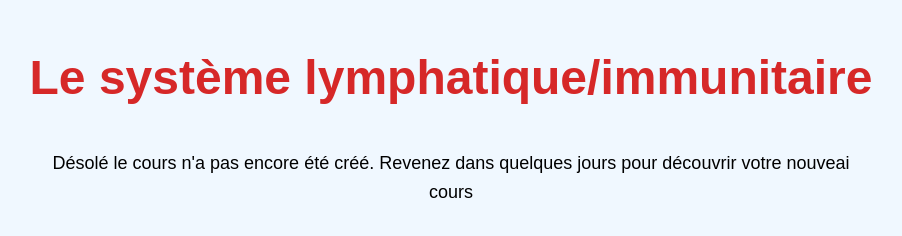
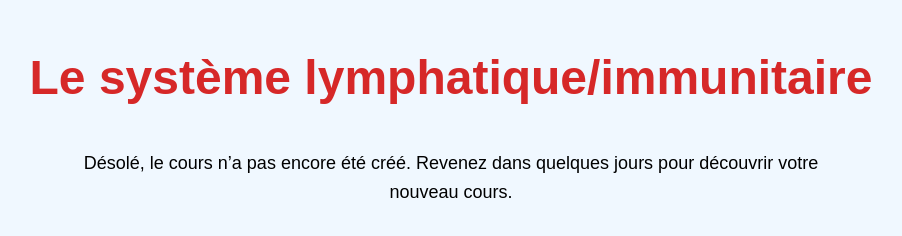
Before and after one commit to AnatoMed431/Anatomie-Humaine, a plain HTML site: page immunitaire.html in a window 1280 px wide. Shown: the whole page, without its empty margins (189-1091 px from the left). Drawn offline with Linux system fonts and the light colour scheme.

Commit message:
Update immunitaire.html

```diff
--- a/immunitaire.html
+++ b/immunitaire.html
@@ -39,7 +39,7 @@
   <h1>Le système lymphatique/immunitaire</h1>
 
   <p>
-    Désolé le cours n'a pas encore été créé. Revenez dans quelques jours pour découvrir votre nouveai cours
+    Désolé, le cours n’a pas encore été créé. Revenez dans quelques jours pour découvrir votre nouveau cours.
   </p>
 
 </body>
```
